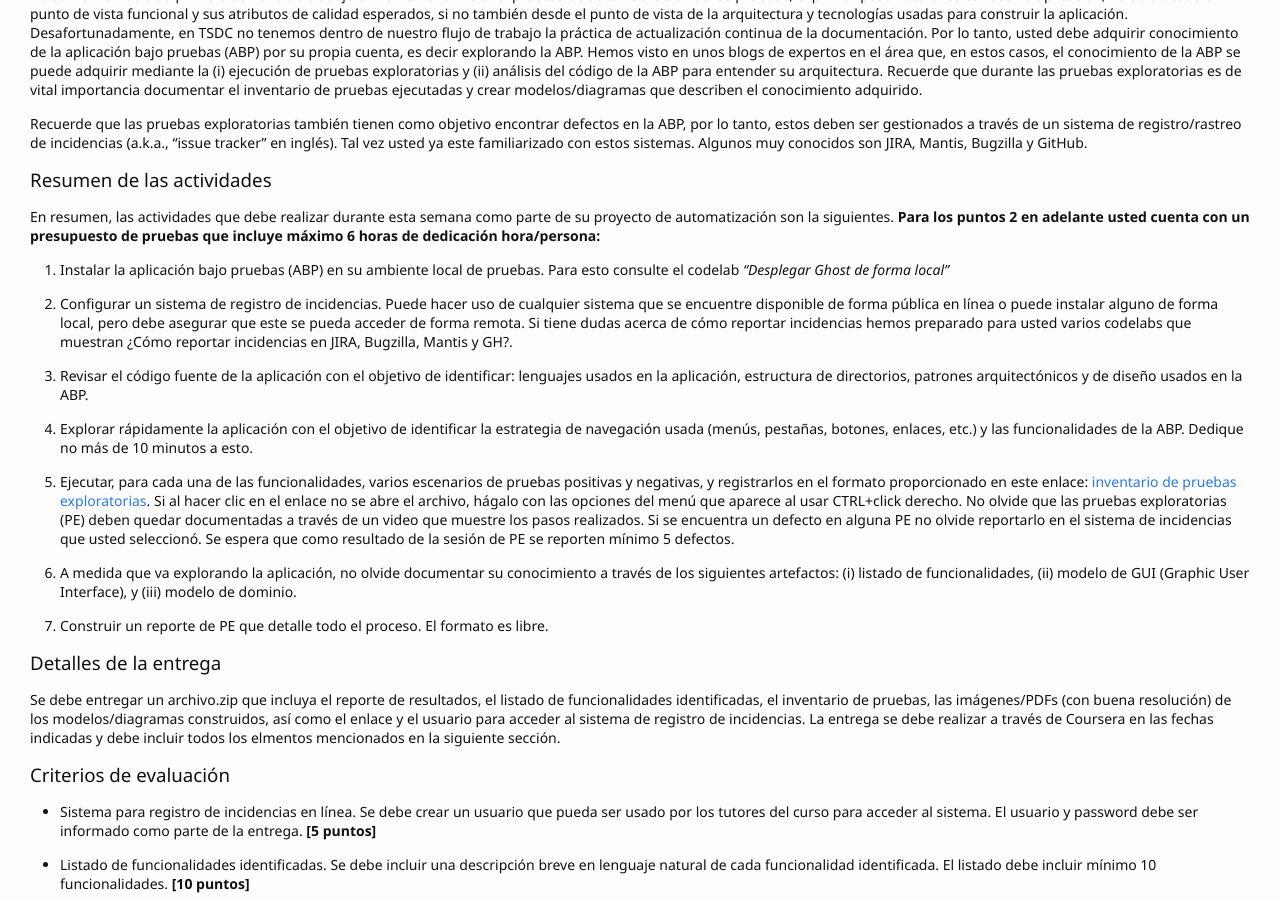
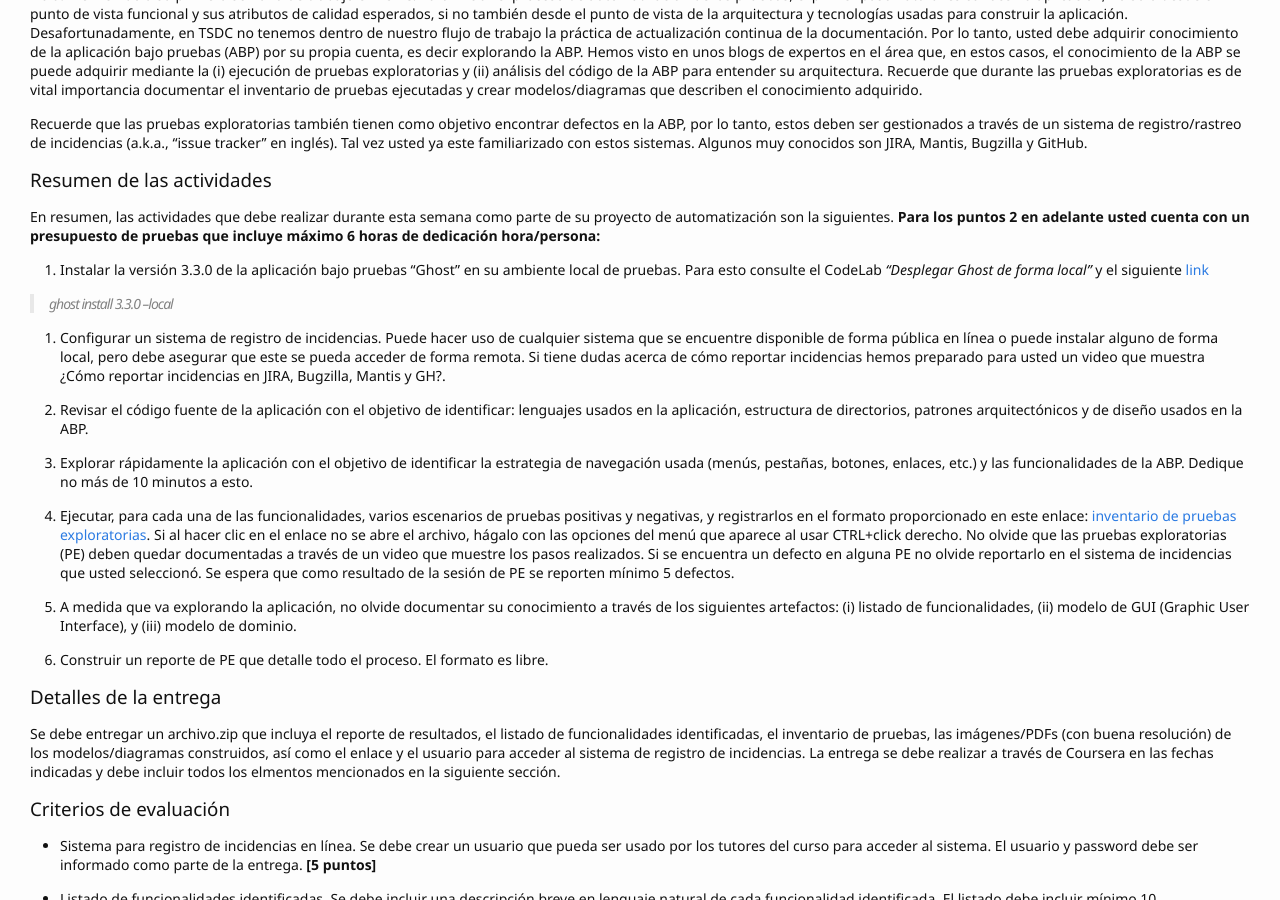
Before and after one commit to TiCSw/mt1_guias_pruebas, a Jekyll site: the page built from docs/semanas/semana1.md, in a window 1280 px wide and 900 px high, scrolled down 437 px. Built offline with Jekyll 4.4.1, drawn with Linux system fonts in a browser that asks for light colours; some web fonts are replaced; our own code applies the rules of GitHub Pages for plain Markdown files; comment, search, counter and statistics services are not loaded.

Commit message:
Auto stash before merge of "master" and "origin/master"

```diff
--- a/docs/semanas/semana1.md
+++ b/docs/semanas/semana1.md
@@ -14,9 +14,11 @@ Recuerde que las pruebas exploratorias también tienen como objetivo encontrar d
 En resumen, las actividades que debe realizar durante esta semana como parte de su proyecto de automatización son la siguientes. **Para los puntos 2 en adelante usted cuenta con un presupuesto de pruebas que incluye máximo 6 horas de dedicación hora/persona:**
 
 
-1. Instalar la aplicación bajo pruebas (ABP) en su ambiente local de pruebas. Para esto consulte el codelab _"Desplegar Ghost de forma local"_
+1. Instalar la versión 3.3.0 de la aplicación bajo pruebas "Ghost" en su ambiente local de pruebas. Para esto consulte el CodeLab _"Desplegar Ghost de forma local"_ y el siguiente [link](https://ghost.org/docs/ghost-cli/#ghost-install)
 
-2. Configurar un sistema de registro de incidencias. Puede hacer uso de cualquier sistema que se encuentre disponible de forma pública en línea o puede instalar alguno de forma local, pero debe asegurar que este se pueda acceder de forma remota. Si tiene dudas acerca de cómo reportar incidencias hemos preparado para usted varios codelabs que muestran ¿Cómo reportar incidencias en JIRA, Bugzilla, Mantis y GH?.
+> ghost install 3.3.0 --local
+
+2. Configurar un sistema de registro de incidencias. Puede hacer uso de cualquier sistema que se encuentre disponible de forma pública en línea o puede instalar alguno de forma local, pero debe asegurar que este se pueda acceder de forma remota. Si tiene dudas acerca de cómo reportar incidencias hemos preparado para usted un video que muestra ¿Cómo reportar incidencias en JIRA, Bugzilla, Mantis y GH?.
 
 3. Revisar el código fuente de la aplicación con el objetivo de identificar: lenguajes usados en la aplicación, estructura de directorios, patrones arquitectónicos y de diseño usados en la ABP.
 
```
